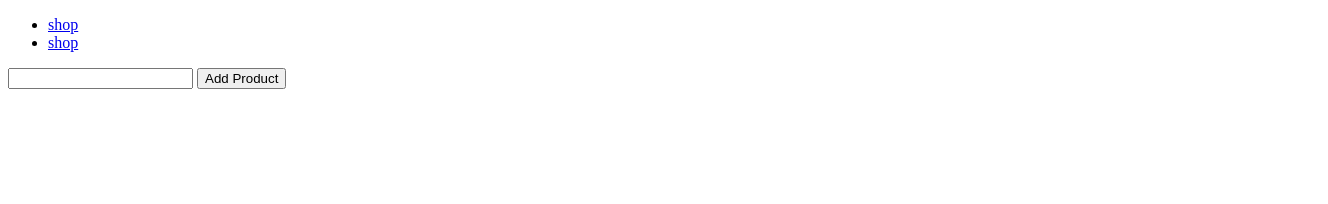
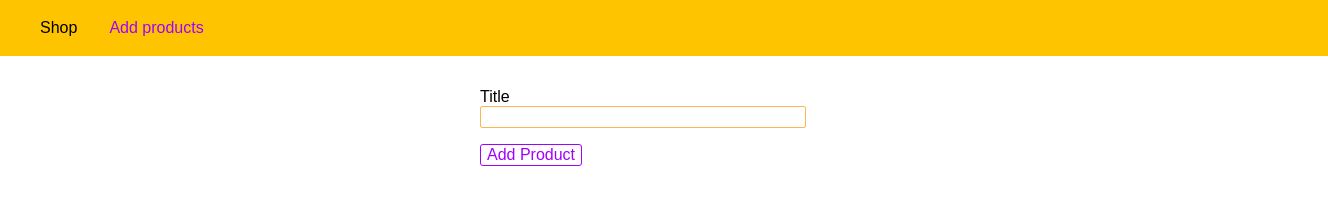
Before and after one commit to douglasichen/WebApp1, a website: page Section 5/views/add-product.html in a window 1280 px wide. Shown: the whole page, 1328 px wide, since content can reach past the window. Drawn offline with Linux system fonts and the light colour scheme.

Commit message:
new stuff

```diff
--- a/Section 5/routes/admin.js
+++ b/Section 5/routes/admin.js
@@ -3,6 +3,7 @@ const path = require('path');
 const rootDir = require('../util/path');
 
 const express = require('express');
+
 const router = express.Router();
 
 router.get('/add-product', (req, res, next) => {
--- a/Section 5/routes/shop.js
+++ b/Section 5/routes/shop.js
@@ -1,10 +1,12 @@
 const path = require('path');
+
+const rootDir = require('../util/path');
 
 const express = require('express');
 const router = express.Router();
 
 router.get('/', (req, res, next) => {
-	res.sendFile(path.join(__dirname, '..', 'views', 'shop.html'));
+	res.sendFile(path.join(rootDir, 'views', 'shop.html'));
 });
 
 module.exports = router;
--- /dev/null
+++ b/Section 5/util/path.js
@@ -0,0 +1,3 @@
+const path = require('path');
+
+module.exports = path.dirname(require.main.filename);
--- a/Section 5/util/paths.js
+++ /dev/null
@@ -1,3 +0,0 @@
-const path = require('path');
-
-module.exports = path.dirname(process.mainModule.filename);
--- a/Section 5/views/add-product.html
+++ b/Section 5/views/add-product.html
@@ -5,21 +5,95 @@
     <meta http-equiv="X-UA-Compatible" content="IE=edge">
     <meta name="viewport" content="width=device-width, initial-scale=1.0">
     <title>Add Product</title>
+	<style>
+		body {
+			padding: 0;
+			margin: 0;
+			font-family: sans-serif;
+		}
+		main {
+			padding: 1rem;
+		}
+		.main-header {
+			width: 100%;
+			height: 3.5rem;
+			background-color: rgb(255, 196, 0);
+			padding: 0 1.5rem;
+		}
+		.main-header__nav {
+			height: 100%;
+			display: flex;
+			align-items: center;
+		}
+		.main-header__item-list {
+			list-style: none;
+			margin: 0;
+			padding: 0;
+			display: flex;
+		}
+		.main-header__item {
+			margin: 0 1rem;
+			padding: 0;
+		}
+		.main-header__item a {
+			text-decoration: none;
+			color: black;
+		}
+		.main-header__item a:hover,
+		.main-header__item a:active,
+		.main-header__item a.active {
+			color: rgb(162, 0, 255);
+		}
+		.product-form {
+			width: 20rem;
+			max-width: 90%;
+			margin: auto;
+		}
+		.form-control {
+			margin: 1rem 0;
+		}
+		.form-control label,
+		.form-control input{
+			display: block;
+			width: 100%;
+		}
+		.form-control input {
+			border: 1px solid rgb(255, 181, 84);
+			font: inherit;
+			border-radius: 2px;
+		}
+		button {
+			font: inherit;
+			border: 1px solid;
+			color: rgb(162, 0, 255);
+			background: white;
+			border-radius: 3px;
+			cursor: pointer;
+		}
+		button:hover,
+		button:active {
+			background-color:rgb(162, 0, 255);
+			color: white;
+		}
+	</style>
 </head>
 <body>
-    <header>
-        <nav>
-            <ul>
-                <li><a href="/">shop</a></li>
-                <li><a href="/add-product">shop</a></li>
+    <header class="main-header">
+        <nav class="main-header__nav">
+            <ul class="main-header__item-list">
+                <li class="main-header__item"><a href="/">Shop</a></li>
+                <li class="main-header__item"><a class="active" href="/add-product">Add products</a></li>
             </ul>
         </nav>
     </header>
 
 
     <main>
-        <form action="/add-product" method="POST">
-            <input type="text" name="title">
+        <form class="product-form" action="/add-product" method="POST">
+			<div class="form-control">
+				<label for="title">Title</label>
+				<input type="text" name="title" id="title">
+			</div>
             <button>Add Product</button>
         </form>
     </main>
```
Also changed, not shown: Section 5/views/404.html (+48 -0 lines), Section 5/views/shop.html (+45 -5 lines).
